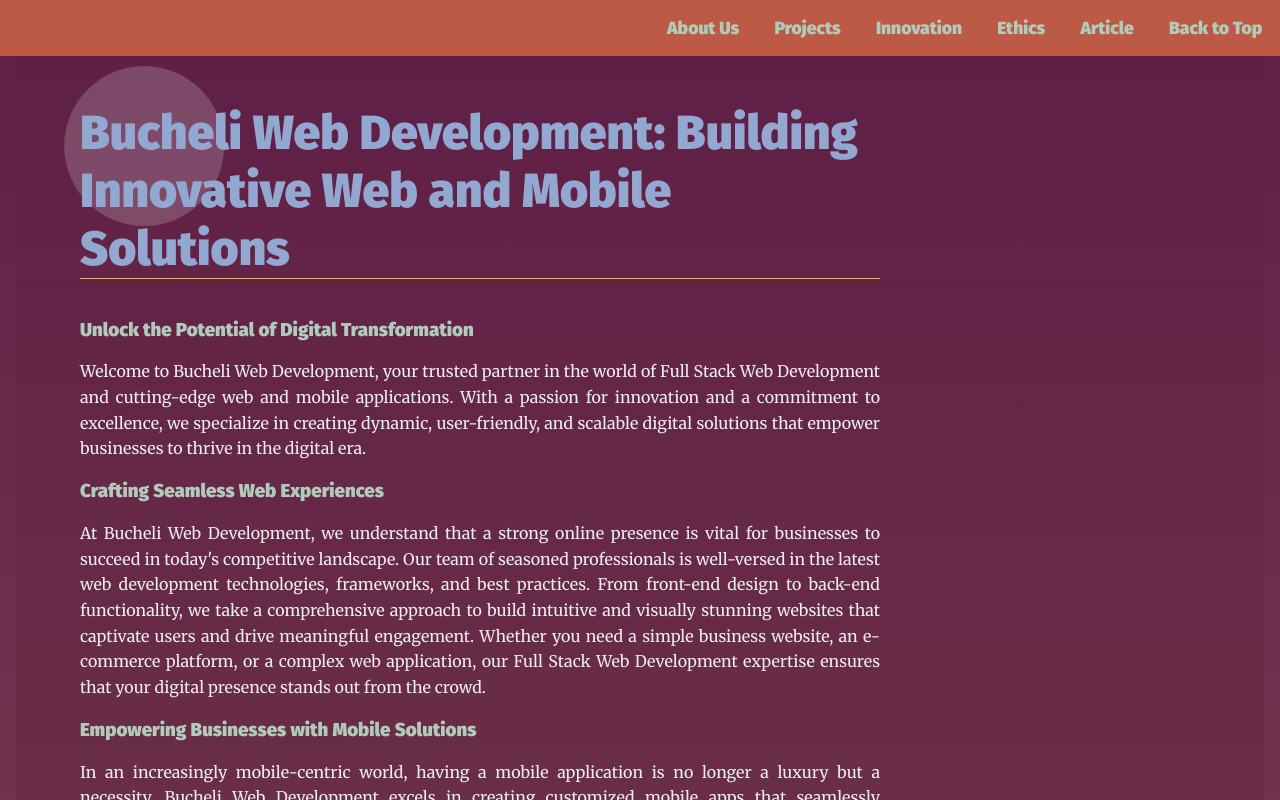
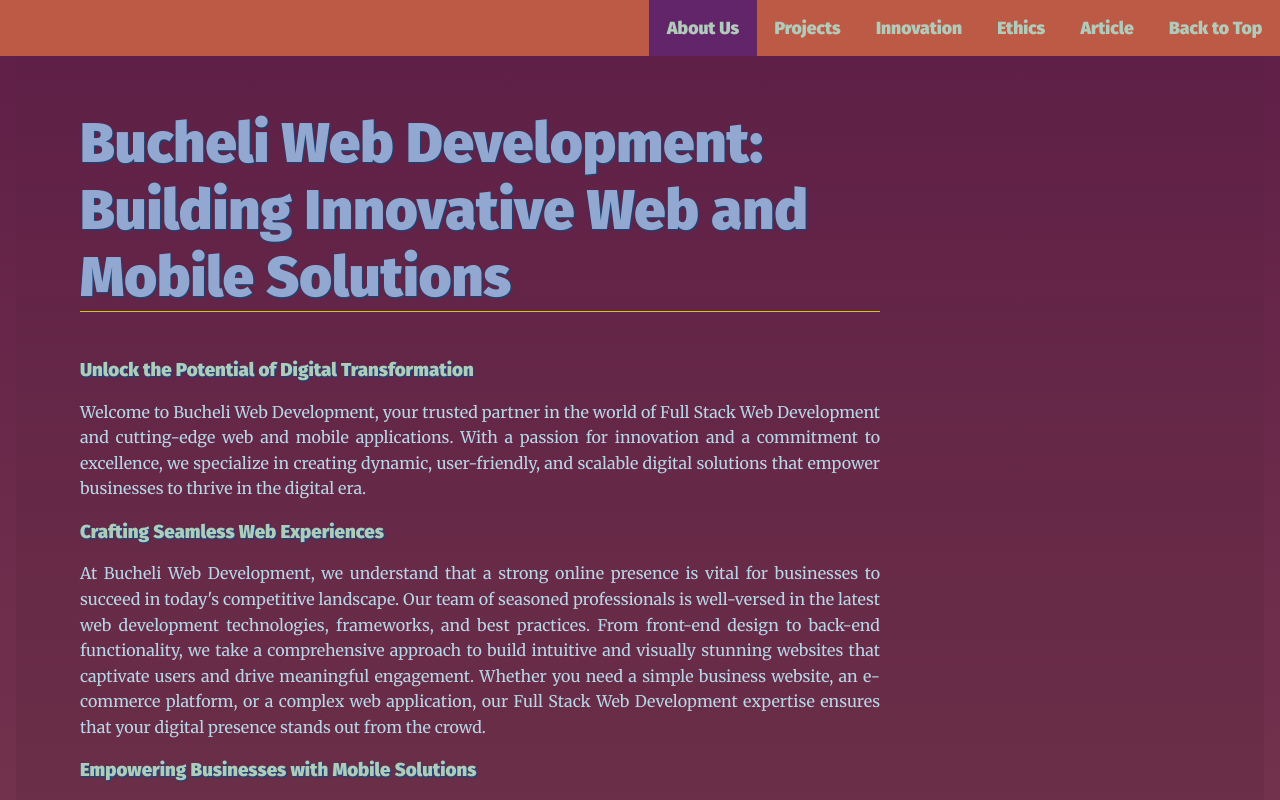
Before and after one commit to ARBUCHELI/FEND-LANDING-PAGE, a plain HTML site: page index.html in a window 1280 px wide. Both pictures are taken after a click on the link "About Us". Shown: the part 269-1069 px from the top of the page. Drawn offline with Linux system fonts and the light colour scheme.

Commit message:
implementing scrolling function

```diff
--- a/css/styles.css
+++ b/css/styles.css
@@ -33,6 +33,7 @@ h1 {
     font-family: 'Fira Sans', sans-serif;
     font-size: 3em;
     margin: 2em 1rem;
+    text-shadow: 1px 1px 2px #ff7b25;
 }
 
 
@@ -215,23 +216,23 @@ section:nth-of-type(3n + 1) .landing__container::after {
 /* ---- Theme State Rules ---- */
 /* Section Active Styles */
 /* Note: your-active-class class is applied through javascript. You should update the class here and in the index.html to what you set in your javascript file.  */
-section.your-active-class {
-    background: red;
+section.activated-section {
+    background: rgb(0, 0, 0);
     background: linear-gradient(0deg, rgba(0, 0, 0, 0.1) 0%, rgba(0, 0, 0, 0) 100%);
 }
 
-section.your-active-class .landing__container::before {
+/*section.active-section .landing__container::before {
     opacity: 1;
     animation: rotate 4s linear 0s infinite forwards;
 }
 
-section.your-active-class .landing__container::after {
+section.active-section .landing__container::after {
     opacity: 1;
     animation: rotate 5s linear 0s infinite forwards reverse;
-}
+}*/
 
 /* Section Active Styles Keyframe Animations */
-@keyframes rotate {
+/*@keyframes rotate {
 	from {
 		transform: rotate(0deg)
 		           translate(-1em)
@@ -242,8 +243,21 @@ section.your-active-class .landing__container::after {
 		           translate(-1em)
 		           rotate(-360deg);
 	}
+}*/
+
+section.activated-section h2 {
+    text-shadow: 1px 1px 2px #034f84;
+    font-size: 3.5em;
 }
 
-.your-active-class {
-    color: black;
+section.activated-section h3 {
+    text-shadow: 1px 1px 2px #034f84;
 }
+
+section.activated-section p {
+    color: #b7d7e8;
+}
+
+.activated-nav {
+    background-color: #622569;
+}
--- a/index.html
+++ b/index.html
@@ -27,7 +27,7 @@
     a data attribute that will populate the li node.
     Adding more sections will automatically populate nav.
     The first section is set to active class by default -->
-    <section id="section1" data-nav="About Us" class="your-active-class">
+    <section id="section1" data-nav="About Us">
       <div class="landing__container">
         <h2>Bucheli Web Development: Building Innovative Web and Mobile Solutions</h2>
         <h3>Unlock the Potential of Digital Transformation</h3>
@@ -89,7 +89,7 @@
           <p>Time is of the essence, and we recognize the significance of delivering projects on schedule. At Bucheli Web Development, we pride ourselves on our commitment to timely delivery. Our team meticulously plans and manages projects to ensure that milestones are met and deadlines are honored. With a strong focus on project management and effective communication, we keep our clients informed throughout the development process, fostering trust and transparency.</p>
         </div>
     </section>
-    <section id="section4" data-nav="Article">
+    <section id="section5" data-nav="Article">
       <div class="landing__container">
         <h2>Revolutionizing Full-Stack Web Development: Bucheli Web Development Harnesses the Power of AI in Pair Programming</h2>
         <h3>Driving Efficiency and Innovation through Collaborative AI Technologies</h3>
--- a/js/app.js
+++ b/js/app.js
@@ -51,6 +51,7 @@ document.addEventListener('DOMContentLoaded', () => {
       section.scrollIntoView({ behavior: 'smooth' });
       // Add class 'active' to section when near top of viewport
       activateSection(sectionId);
+      activateNav(anchor);
     });
 
     listItem.appendChild(anchor);
@@ -66,6 +67,7 @@ document.addEventListener('DOMContentLoaded', () => {
   backToTopAnchor.addEventListener('click', (event) => {
     event.preventDefault();
     window.scrollTo({ top: 0, behavior: 'smooth' });
+    activateNav(backToTopAnchor);
   });
 
   backToTopItem.appendChild(backToTopAnchor);
@@ -73,119 +75,40 @@ document.addEventListener('DOMContentLoaded', () => {
 
   navbarList.appendChild(fragment);
 
+   // Add an event listener to the window to highlight the active section
+   window.addEventListener("scroll", function() {
+    // Get the current position of the scrollbar
+    const scrollPosition = window.scrollY;
+
+    // Check each section to find the active one
+    sections.forEach(function(section) {
+      const offsetTop = section.offsetTop;
+      const offsetHeight = section.offsetHeight;
+
+      // Add or remove the active class based on the scroll position
+      if (scrollPosition >= offsetTop && scrollPosition < offsetTop + offsetHeight) {
+        section.classList.add("activated-section");
+      } else {
+        section.classList.remove("activated-section");
+      }
+    });
+  });
   //Helper functions
   const activateSection = (sectionId) => {
     sections.forEach((section) => {
-        section.classList.remove('your-active-class');
+      section.classList.remove('activated-section');
     });
     // Set sections as active
     const selectedSection = document.getElementById(sectionId);
-      selectedSection.classList.add('your-active-class');
+    selectedSection.classList.add('activated-section');
+  };
+
+  const activateNav = (clickedNav) => {
+    const navItems = document.querySelectorAll('.menu__link');
+    navItems.forEach((navItem) => {
+      navItem.classList.remove('activated-nav');
+    });
+    // Set clicked nav as active
+    clickedNav.classList.add('activated-nav');
   };
 });
-
-
-
-
-
-
-
-
-
-
-
-
-
-
-
-
-
-
-
-
-
-
-
-
-
-//----------------------------------------------------------------------------------------------------------------
-
-/*document.addEventListener('DOMContentLoaded', () => {
-
-    const navbarList = document.getElementById('navbar__list');
-
-    // Get all the sections in the document
-    const sections = document.querySelectorAll('section');
-
-    // Create a document fragment to store the menu items
-    const fragment = document.createDocumentFragment();
-
-    // Loop over each section and create a menu item for it
-    sections.forEach((section) => {
-    // Get the section ID and data-nav attribute
-    const sectionId = section.id;
-    const sectionNav = section.getAttribute('data-nav');
-
-    // Create a new list item
-const listItem = document.createElement('li');
-
-// Create a new anchor element for the menu item
-const anchor = document.createElement('a');
-anchor.classList.add('menu__link');
-anchor.href = `#${sectionId}`;
-anchor.textContent = sectionNav;
-
-// Add a click event listener to the anchor
-anchor.addEventListener('click', (event) => {
-  event.preventDefault(); // Prevent the default jump behavior
-
-  // Scroll to the corresponding section smoothly
-  section.scrollIntoView({ behavior: 'smooth' });
-});
-
-// Add the anchor element to the list item
-listItem.appendChild(anchor);
-
-// Add the list item to the document fragment
-fragment.appendChild(listItem);
-
-});
-
-// Create a menu item for going back to the top
-const backToTopItem = document.createElement('li');
-const backToTopAnchor = document.createElement('a');
-backToTopAnchor.classList.add('menu__link');
-backToTopAnchor.href = '#top'; // Assuming you have an element with the ID 'top' at the top of the page
-backToTopAnchor.textContent = 'Back to Top';
-
-// Add a click event listener to the back to top anchor
-backToTopAnchor.addEventListener('click', (event) => {
-event.preventDefault(); // Prevent the default jump behavior
-
-// Scroll to the top of the page smoothly
-window.scrollTo({ top: 0, behavior: 'smooth' });
-
-});
-
-// Add the back to top anchor to the menu item
-backToTopItem.appendChild(backToTopAnchor);
-
-// Add the back to top menu item to the fragment
-fragment.appendChild(backToTopItem);
-
-// Append the document fragment to the navbar list
-navbarList.appendChild(fragment);
-
-
-function activateSection(sectionId) {
-    // Remove the active class from all sections
-    const sections = document.querySelectorAll('section');
-    sections.forEach((section) => {
-      section.classList.remove('your-active-class');
-    });
-
-    // Add the active class to the selected section
-    const selectedSection = document.getElementById(sectionId);
-    selectedSection.classList.add('your-active-class');
-  }
-});*/
```
Lines whose indentation alone changed are shown as unchanged.
